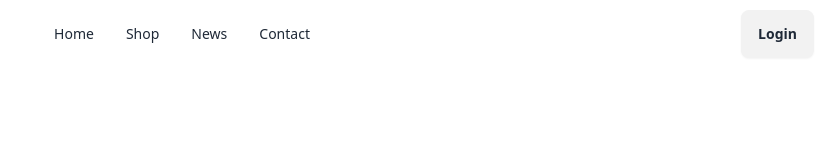
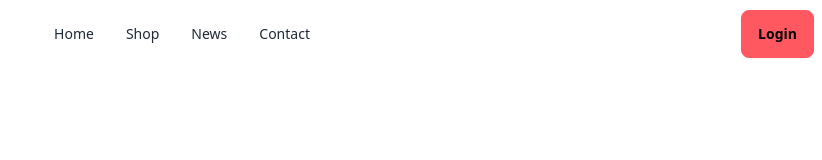
Before and after one commit to jbjoybiswasjb/biker_zone_project_with_tailwind_daisy_ui, a plain HTML site: page index.html in a window 1280 px wide. Shown: the whole page, without its empty margins (458-1280 px from the left). Drawn offline with nearby package versions, Linux system fonts and the light colour scheme.

Commit message:
Header button background color changed.

```diff
--- a/index.html
+++ b/index.html
@@ -49,7 +49,7 @@
                     </ul>
                 </div>
                 <div class="navbar-end">
-                    <a class="btn">Login</a>
+                    <a class="btn btn-error">Login</a>
                 </div>
             </div>
         </header>
```
